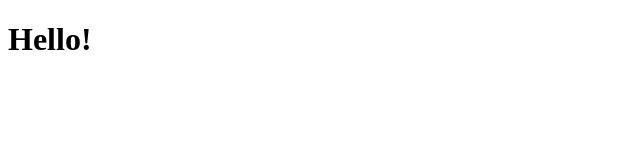
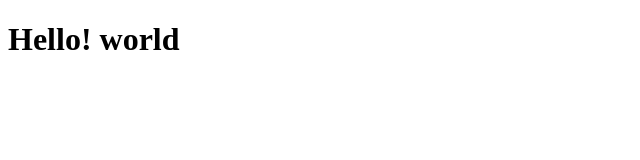
Before and after one commit to laneigedaily/test, a plain HTML site: page index.html in a window 1280 px wide. Shown: the whole page, without its empty margins (0-640 px from the left). Drawn offline with Linux system fonts and the light colour scheme.

Commit message:
Update index.html
hello -> hello world 로 변경

```diff
--- a/index.html
+++ b/index.html
@@ -13,6 +13,6 @@
     <script src="https://kit.fontawesome.com/ffc208de43.js" crossorigin="anonymous"></script>
 </head>
 <body>
-    <h1>Hello!</h1>
+    <h1>Hello! world</h1>
 </body>
 </html>
```
